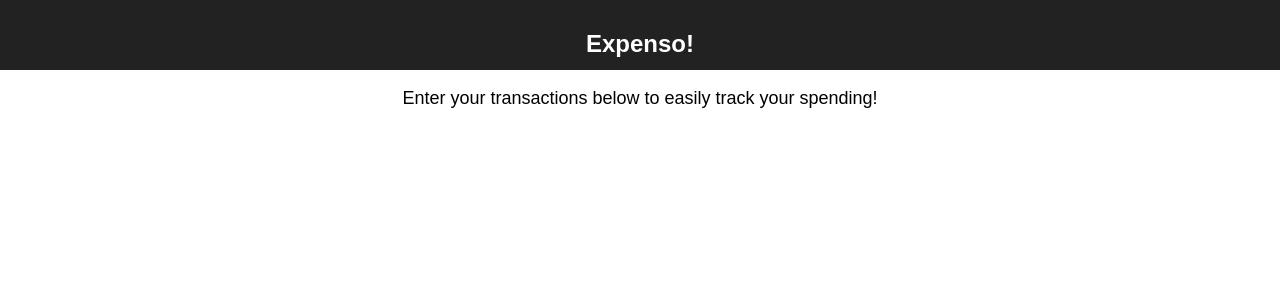
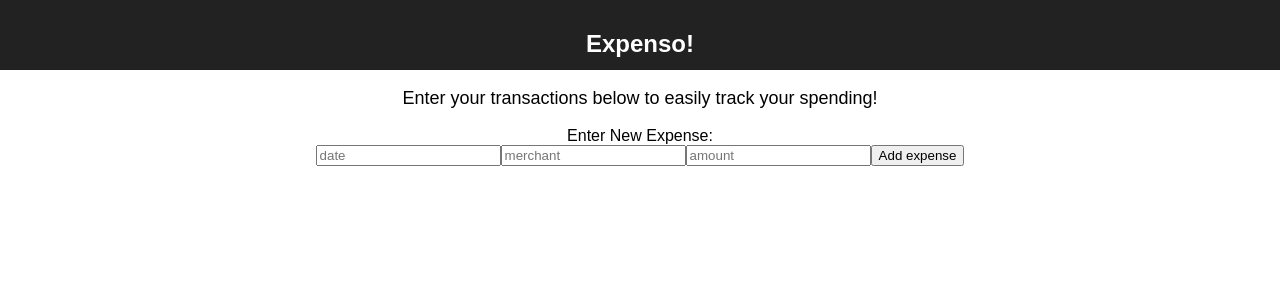
Before and after one commit to multani7871/expenso, a React (Create React App) app: page / in a window 1280 px wide. Shown: the top 300 px of the page. Built offline with nearby package versions, Linux system fonts and the light colour scheme.

Commit message:
Add new expense component

```diff
--- a/src/App.js
+++ b/src/App.js
@@ -1,5 +1,6 @@
 import React, { Component } from 'react';
 import './App.css';
+import NewExpense from './NewExpense.js'
 
 class App extends Component {
   render() {
@@ -11,6 +12,7 @@ class App extends Component {
         <p className="App-intro">
           Enter your transactions below to easily track your spending!
         </p>
+        <NewExpense />
       </div>
     );
   }
```
